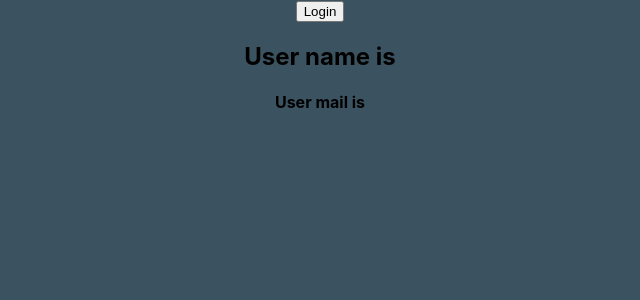
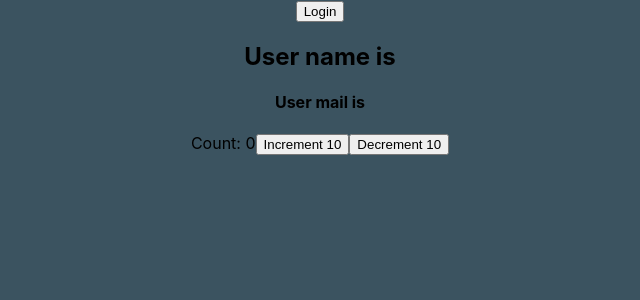
Before and after one commit to Zyar3k/ts_with-react, a React (Create React App) app: page / in a window 1280 px wide. Shown: the top 300 px of the page, without its empty margins (320-960 px from the left). Built offline with nearby package versions, Linux system fonts and the light colour scheme.

Commit message:
Usereducer hook

```diff
--- a/src/App.tsx
+++ b/src/App.tsx
@@ -1,4 +1,5 @@
 import "./App.css";
+import Counter from "./components/state/Counter";
 // import Button from "./components/Button";
 // import Container from "./components/Container";
 // import Input from "./components/Input";
@@ -26,6 +27,7 @@
   return (
     <div className='App'>
       <User />
+      <Counter />
       {/* <LoggedIn /> */}
       {/* <Container styles={{ border: "1px solid red", padding: "1rem" }} /> */}
       {/* <Button
--- /dev/null
+++ b/src/components/state/Counter.tsx
@@ -0,0 +1,40 @@
+import { useReducer } from "react";
+
+type CounterState = {
+  count: number;
+};
+type CounterAction = {
+  type: string;
+  payload: number;
+};
+
+const initialState = { count: 0 };
+
+function reducer(state: CounterState, action: CounterAction) {
+  switch (action.type) {
+    case "increment":
+      return { count: state.count + action.payload };
+    case "decrement":
+      return { count: state.count - action.payload };
+
+    default:
+      return state;
+  }
+}
+
+const Counter = () => {
+  const [state, dispatch] = useReducer(reducer, initialState);
+  return (
+    <>
+      Count: {state.count}
+      <button onClick={() => dispatch({ type: "increment", payload: 10 })}>
+        Increment 10
+      </button>
+      <button onClick={() => dispatch({ type: "decrement", payload: 10 })}>
+        Decrement 10
+      </button>
+    </>
+  );
+};
+
+export default Counter;
```
